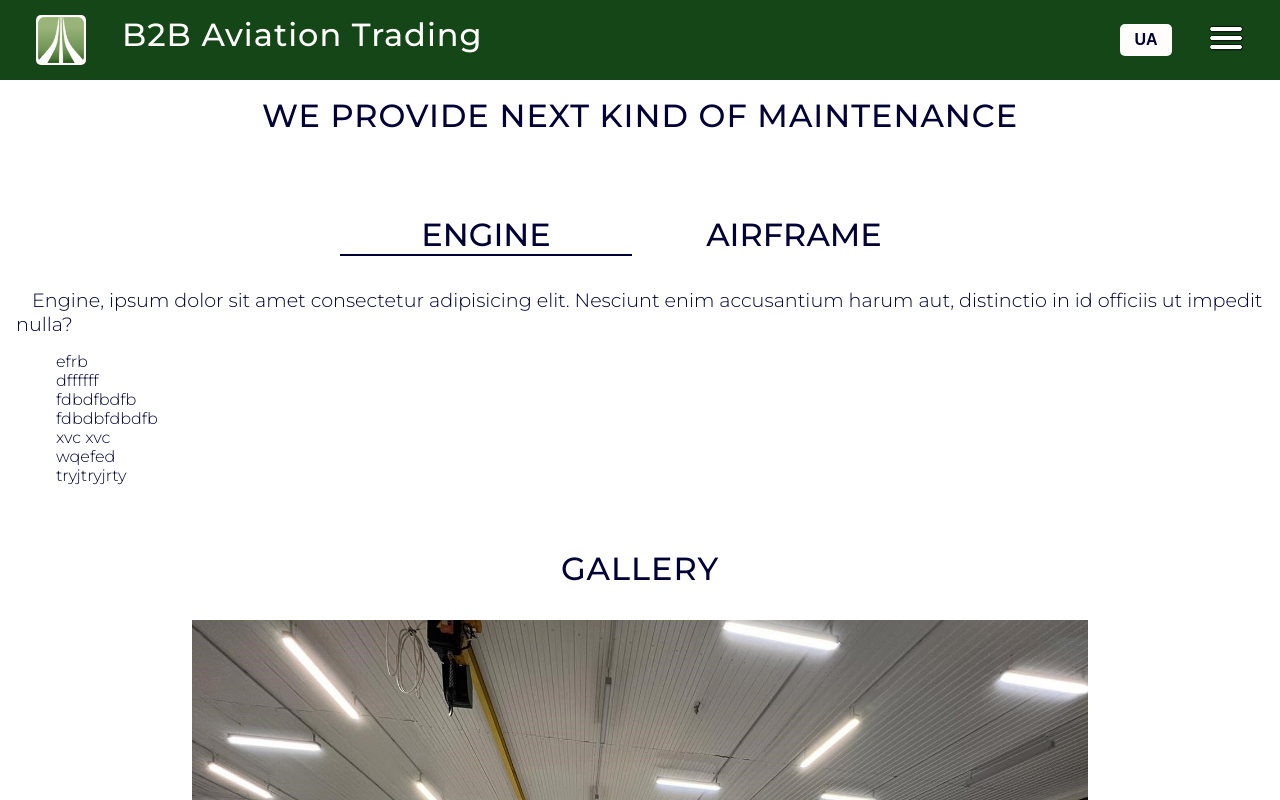
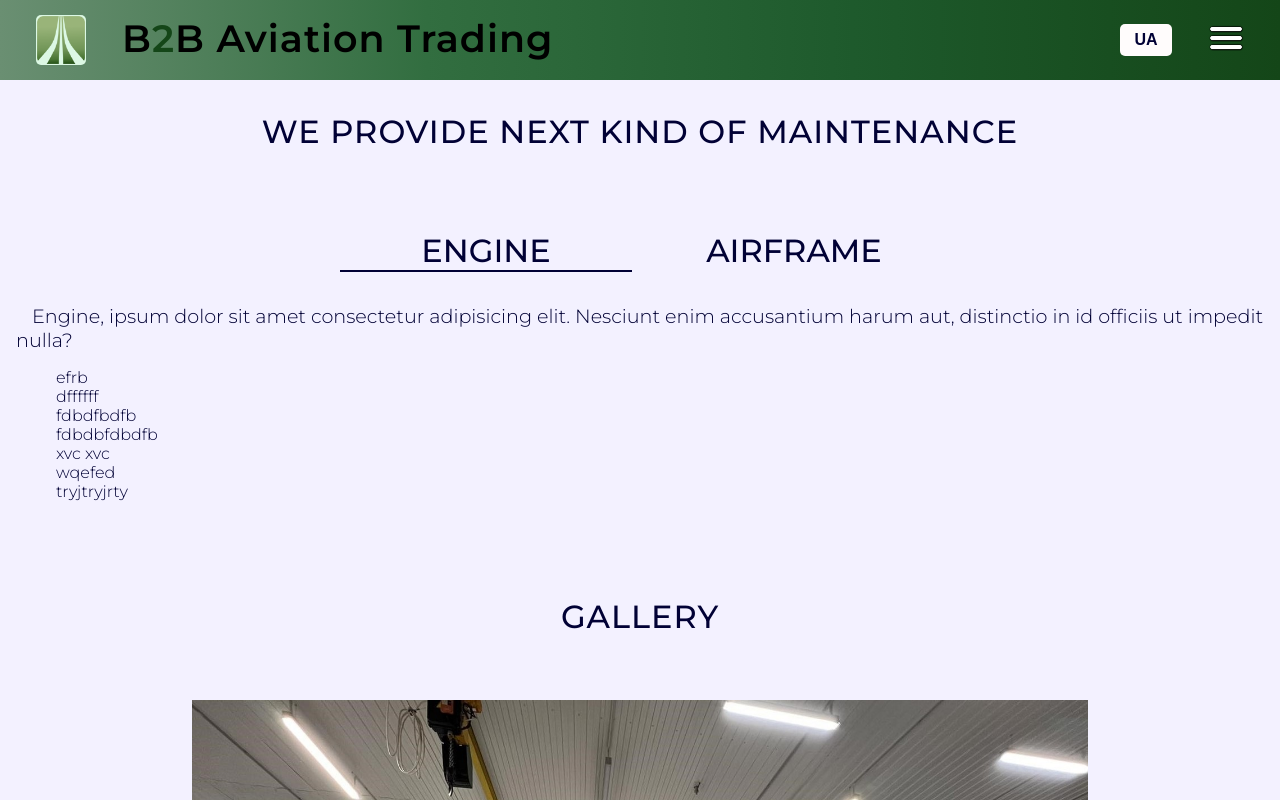
Before and after one commit to Zakatsiura/b2b_site, a React (Create React App) app: page /service in a window 1280 px wide. Shown: the top 800 px of the page. Built offline with nearby package versions, Linux system fonts and the light colour scheme.

Commit message:
Add fonts

```diff
--- a/src/components/Certificates/Certificates.module.css
+++ b/src/components/Certificates/Certificates.module.css
@@ -1,5 +1,3 @@
-@import url('https://fonts.googleapis.com/css2?family=Montserrat:wght@300;500;800&display=swap');
-
 .wrapper {
     display: flex;
     flex-direction: column;
@@ -9,6 +7,7 @@
     font-family: 'Montserrat', sans-serif;
     font-weight: 300;
     color: var(--primaryblack);
+    background-color: var(--lightwhite);
     text-align: center;
 
 }
--- a/src/components/Contact/Contact.module.css
+++ b/src/components/Contact/Contact.module.css
@@ -5,6 +5,7 @@
     font-family: 'Montserrat', sans-serif;
     font-weight: 300;
     color: var(--primaryblack);
+    background-color: var(--lightwhite);
 }
 
 .contact__title {
--- a/src/components/Footer/Footer.module.css
+++ b/src/components/Footer/Footer.module.css
@@ -3,6 +3,7 @@
     background-color: var(--primarygreen);
     color: var(--primarywhite);
     padding: 50px 0;
+    font-family: 'Montserrat', sans-serif;
     bottom: 0;
     z-index: 10;
 }
--- a/src/components/Header/Header.module.css
+++ b/src/components/Header/Header.module.css
@@ -3,7 +3,7 @@
     justify-content: space-between;
     align-items: center;
     height: 80px;
-    background-color: var(--primarygreen);
+    background-image: linear-gradient(to left, var(--primarygreen), var(--gradiengreen1), var(--gradiengreen2), var(--gradiengreen3));
 }
 
 .logo__block {
@@ -17,14 +17,23 @@
     display: flex;
     text-decoration: none;
     font-family: 'Montserrat', sans-serif;
-    font-weight: 500;
+    font-weight: 600;
 }
 
 .header__link_text {
-    font-size: 32px;
+    font-size: 38px;
     letter-spacing: 1px;
-    color: var(--primarywhite);
+    color: var(--secondaryblack);
     text-decoration: none;
+}
+
+.logo__color_digit {
+    color: var(--primarygreen)
+}
+
+.header__link_text:hover {
+    color: var(--lightgreen);
+
 }
 
 .burger {
@@ -36,8 +45,8 @@
 .logo__small {
     width: 50px;
     margin: 0 36px;
-    padding: 2px;
-    background-color: var(--primarywhite);
+    padding: 1px;
+    background-color: var(--lightgreen);
     border-radius: 5px;
 }
 
--- a/src/components/Header/Header.tsx
+++ b/src/components/Header/Header.tsx
@@ -19,7 +19,7 @@ const Header = () => {
                 <Link to={'/'} className={style.header__link}>
                     <img src={logo_small} className={style.logo__small} alt='logo'/>
                     <div className={style.header__link_text}>
-                        B2B Aviation Trading
+                        B<span className={style.logo__color_digit}>2</span>B Aviation Trading
                     </div>
                 </Link>
             </div>
--- a/src/components/Main/Main.module.css
+++ b/src/components/Main/Main.module.css
@@ -1,11 +1,8 @@
-@import url('https://fonts.googleapis.com/css2?family=Montserrat:wght@300;500;800&display=swap');
-
-
 .main__wrapper {
     max-width: 1400px;
     margin: 0 auto;
     /* padding: 10px; */
-    /* background-color: rgb(243, 241, 255); */
+    background-color: var(--lightwhite);
     font-family: 'Montserrat', sans-serif;
     font-weight: 300;
     color: var(--primaryblack);;
--- a/src/components/Service/Service.module.css
+++ b/src/components/Service/Service.module.css
@@ -1,9 +1,11 @@
 .service__wrapper {
     max-width: 1400px;
-    margin: 1rem auto;
+    padding: 0;
+    margin: 0 auto;
     font-family: 'Montserrat', sans-serif;
     font-weight: 300;
     color: var(--primaryblack);
+    background-color: var(--lightwhite);
 }
 
 .service__title {
@@ -12,5 +14,5 @@
     text-transform: uppercase;
     font-weight: 500;
     letter-spacing: 1px;
-    margin-bottom: 2rem;
+    padding: 2rem;
 }
--- a/src/components/Service/Service.tsx
+++ b/src/components/Service/Service.tsx
@@ -1,7 +1,8 @@
 import { useContext } from 'react';
 
 import style from './Service.module.css';
-import { LanguageContext } from '../../context/languageContext';import { locales } from '../../locales/locales';
+import { LanguageContext } from '../../context/languageContext';
+import { locales } from '../../locales/locales';
 import { Tabs } from '../Tabs/Tabs';
 import { MainSlider } from '../MainSlider/MainSlider';
 import { ScrollToTopButton } from '../ScrollToTopButton/ScrollToTopButton';
@@ -15,7 +16,6 @@ const Service = () => {
 
     const { language } = languageContext;
     return (
-        <div>
         <div className={style.service__wrapper}>
             <div className={style.service__title}>
                 {locales[language].service__title}
@@ -26,7 +26,7 @@ const Service = () => {
             </div>
             <MainSlider />
             <ScrollToTopButton />
-            </div>
+            <br />
         </div>
     );
 };
--- a/src/index.css
+++ b/src/index.css
@@ -1,8 +1,10 @@
+@font-face {
+    font-family: 'Montserrat';
+    src: url('./fonts/Montserrat-VariableFont_wght.ttf');
+}
+
 body {
     margin: 0;
-    font-family: -apple-system, BlinkMacSystemFont, 'Segoe UI', 'Roboto',
-        'Oxygen', 'Ubuntu', 'Cantarell', 'Fira Sans', 'Droid Sans',
-        'Helvetica Neue', sans-serif;
     -webkit-font-smoothing: antialiased;
     -moz-osx-font-smoothing: grayscale;
 }
@@ -17,6 +19,11 @@ code {
     --primarygreen: rgb(20, 70, 24);
     --secondarygreen: rgb(102, 180, 92);
     --lightgreen: rgb(220, 248, 228);
+    --gradiengreen1: rgb(30, 90, 44);
+    --gradiengreen2: rgb(50, 110, 64);
+    --gradiengreen3: rgb(106, 143, 114);
     --primarywhite: rgb(255, 252, 252);
+    --lightwhite: rgb(243, 241, 255);
     --primaryblack: rgb(1, 1, 53);
+    --secondaryblack: rgb(0, 0, 0);
 }
```
Also changed, not shown: src/fonts/Montserrat-VariableFont_wght.ttf (added). Lines whose indentation alone changed are shown as unchanged.
